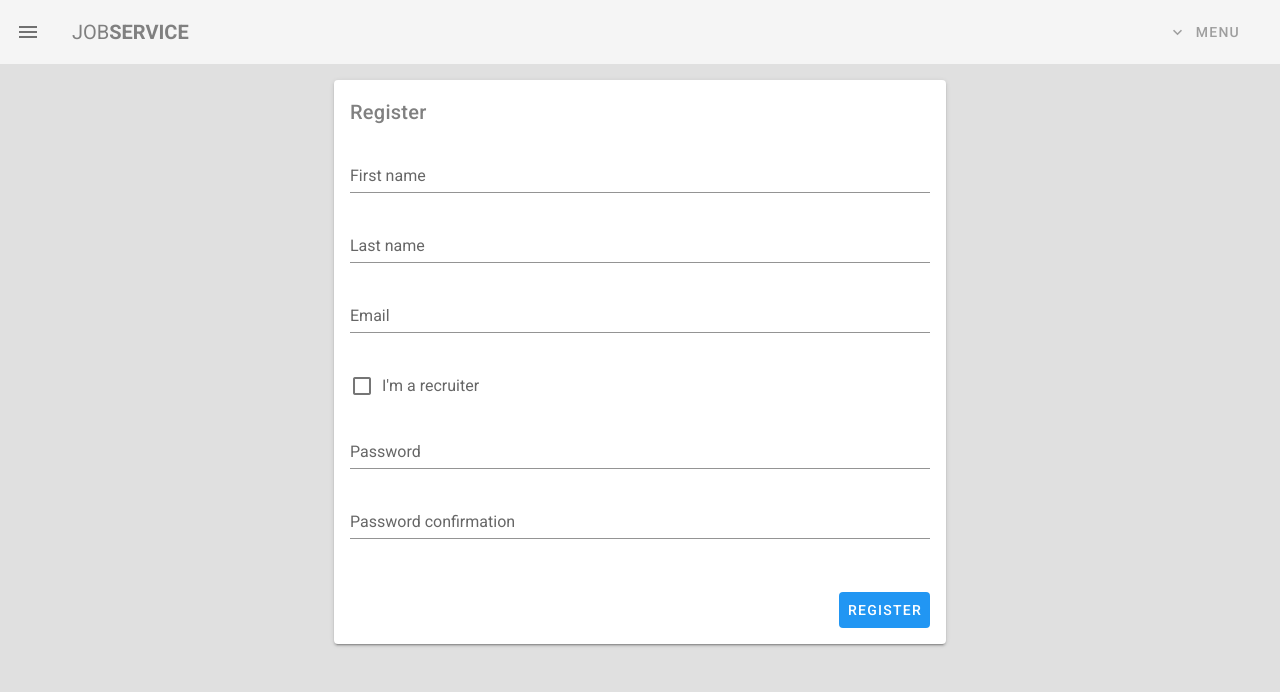
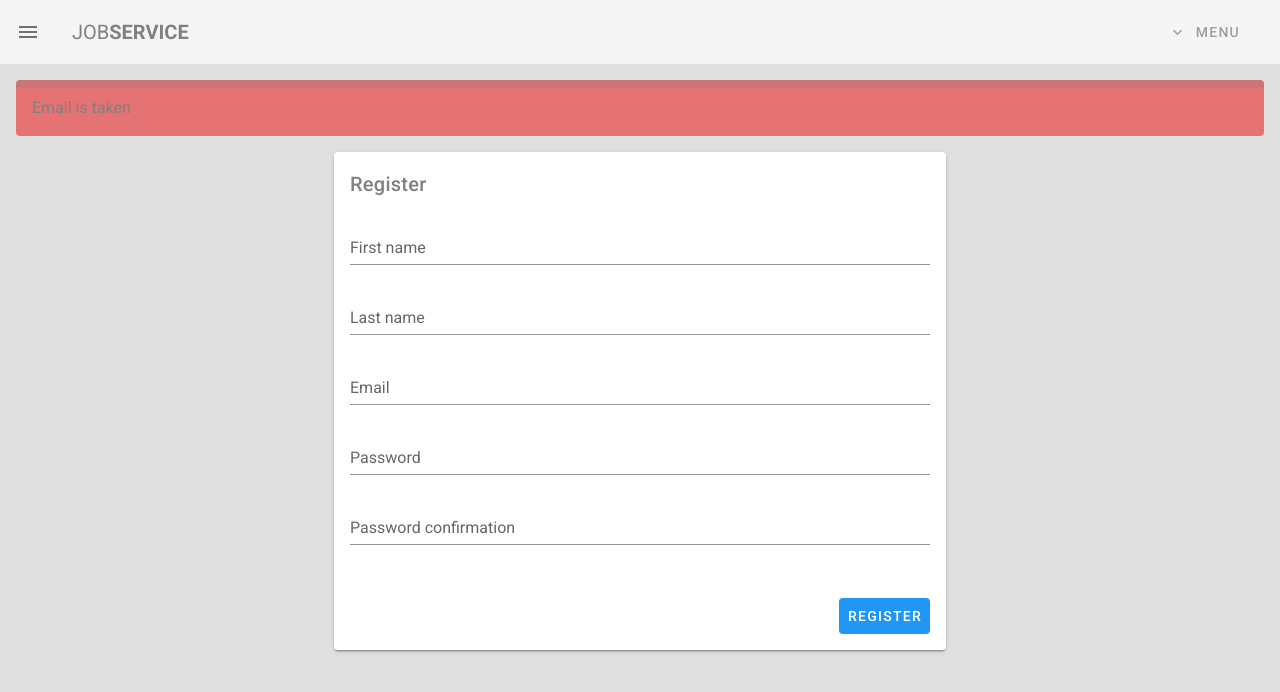
Before and after one commit to dalibornerbergit/job-service-app, a Vue app: page /register in a window 1280 px wide. Both pictures are taken after a click on the button "REGISTER". Shown: the top 692 px of the page. Built offline with nearby package versions, Linux system fonts and the light colour scheme; no server answers.

Commit message:
Added error handling to register

```diff
--- a/src/views/auth/Register.vue
+++ b/src/views/auth/Register.vue
@@ -1,5 +1,10 @@
 <template>
   <div class="pa-4">
+    <div>
+      <v-alert v-model="errorAlert" border="top" color="red lighten-2" dark>
+        {{ errorMessage }}
+      </v-alert>
+    </div>
     <v-row justify="center">
       <v-col cols="12" md="6">
         <v-card>
@@ -12,12 +17,6 @@
               </v-text-field>
               <v-text-field v-model="email" label="Email" type="email" required>
               </v-text-field>
-              <v-checkbox
-                v-model="is_recruiter"
-                label="I'm a recruiter"
-                color="blue"
-                value="1"
-              ></v-checkbox>
               <v-text-field
                 v-model="password"
                 label="Password"
@@ -61,6 +60,8 @@ export default {
     is_recruiter: false,
     password: "",
     password_confirmation: "",
+    errorAlert: false,
+    errorMessage: "",
   }),
   computed: {
     checkPassword: function () {
@@ -83,8 +84,12 @@ export default {
         .then(() => {
           window.location.href = "/login";
         })
-        .catch((err) => {
-          console.log(err);
+        .catch(() => {
+          this.errorAlert = true;
+          this.errorMessage = "Email is taken"
+          setTimeout(() => {
+            this.errorAlert = false
+          }, 3000);
         });
     },
   },
```
Also changed, not shown: 2 other files (tests, documents, lock files or other folders).
